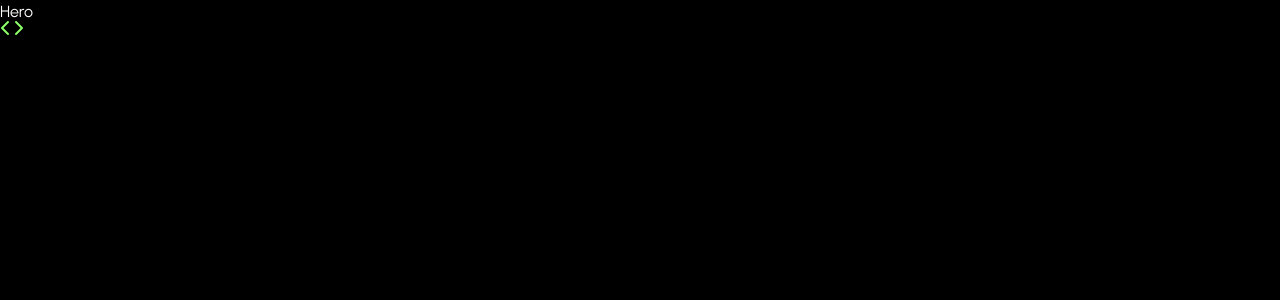
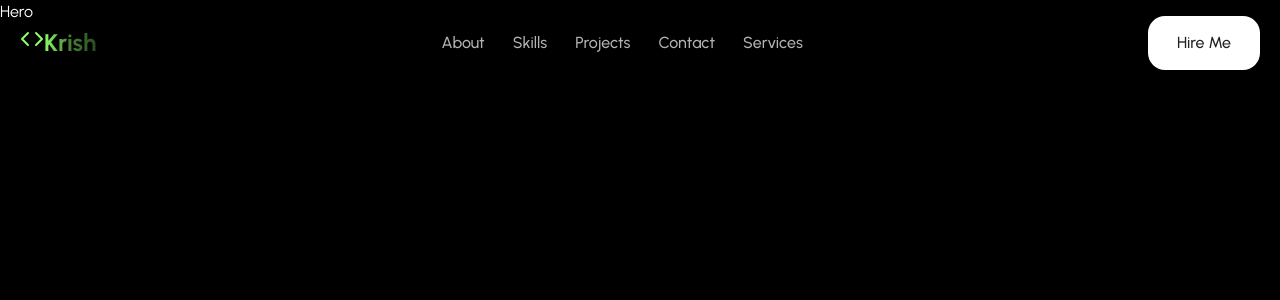
Before and after one commit to KrishDevCrafting/PortFolio_Krish, a React (Vite) app: page / in a window 1280 px wide. Shown: the top 300 px of the page. Built offline with nearby package versions, Linux system fonts and the light colour scheme.

Commit message:
Nav-Bar-complete

```diff
--- a/src/components/Layout/Navbar.jsx
+++ b/src/components/Layout/Navbar.jsx
@@ -35,12 +35,52 @@
           transform: "translate3d(0, 0, 0)",
         }}
       >
-        <div className="container mx-auto">
-          <div className="">
+        <div className="max-w-[1320px] mx-auto px-5">
+          <div className="flex justify-between items-center">
             {/* {logo} */}
 
             <div className="flex" item-center gap-4>
               <Code className="w-6 h-6 text-primary" />
+              <button
+                onClick={() =>
+                  window.scrollTo({
+                    top: 0,
+                    behaior: "smooth",
+                  })
+                }
+                className="text-2xl font-bold bg-linear-to-r from-primary via-primary/50 to-primary/30 bg-clip-text text-transparent hover:opacity-80 transition-opacity "
+                aria-label="home"
+              >
+                {PERSONAL_INFO.name.split(" ")[0]}
+              </button>
+            </div>
+            {/* {Desktop Navigation} */}
+            <nav className="hidden md:flex items-center gap-7">
+              {NAV_LINKS.map((link) => (
+                <button
+                  key={link.id}
+                  className={`text-base font-medium transition-all duration-300 ${
+                    activeSection === link.id
+                      ? "text-white"
+                      : "text-white/70 hover:text-white"
+                  }`}
+                  onClick={() => handleNavClick(link.id)}
+                >
+                  {link.name}
+                </button>
+              ))}
+            </nav>
+            {/* CTA Button */}
+
+            <div className="hidden md:flex item-center gap-2">
+              <button
+                onClick={() => handleNavClick("contact")}
+                className="
+              px-7 py-3.5 bg-white text-[#212121] font-medium text-base rounded-[17px] border border-white/90 transition-all duration-300
+              "
+              >
+                Hire Me
+              </button>
             </div>
           </div>
         </div>
--- a/src/utils/Constants.jsx
+++ b/src/utils/Constants.jsx
@@ -33,9 +33,9 @@
 ];
 
 export const NAV_LINKS = [
-  { id: "about", label: "About" },
-  { id: "skills", label: "Skills" },
-  { id: "projects", label: "Projects" },
-  { id: "contact", label: "Contact" },
-  { id: "services", label: "Services" },
+  { id: "about", name: "About" },
+  { id: "skills", name: "Skills" },
+  { id: "projects", name: "Projects" },
+  { id: "contact", name: "Contact" },
+  { id: "services", name: "Services" },
 ];
```
